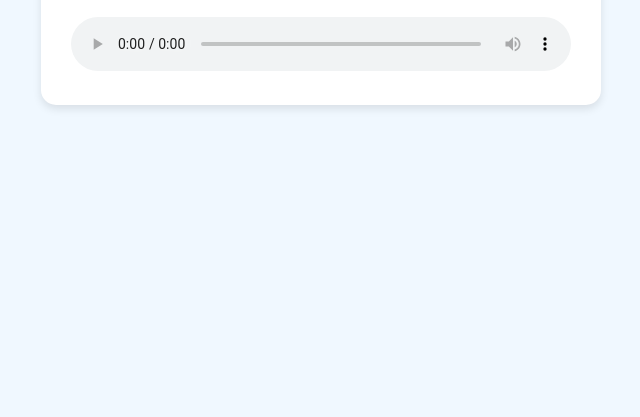
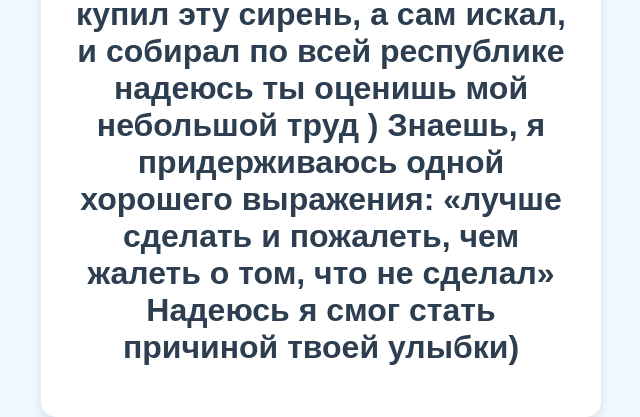
Before and after one commit to Alik3001/qrtext, a plain HTML site: page index.html in a window 1280 px wide. Shown: the part 441-858 px from the top of the page, without its empty margins (319-959 px from the left). Before the commit the page ends 800 px from the top, so only its background shows below. Drawn offline with Linux system fonts and the light colour scheme.

Commit message:
Changed name

```diff
--- a/index.html
+++ b/index.html
@@ -37,14 +37,20 @@
 </head>
 <body>
     <div class="message-box">
-        <h1>Ассаляму алейкум Уа РахматулЛахи уа баракятуху 👋</h1>
+        <h1>Сразу представлюсь меня зовут Алихан.
+Я понимаю что я не первый и последний человек который с тобой хочет познакомиться, узнать тебя. Но тем не менее я очень постараюсь это исправить.
+
+   И да это всего лишь сирень  , и  это тебя ни к чему не обязывает , я просто хотел сделать тебе приятное. ( Если сказать честно, я не просто купил эту сирень, а сам искал, и собирал  по всей республике надеюсь ты оценишь мой небольшой труд )
+Знаешь, я придерживаюсь одной хорошего выражения: «лучше сделать и пожалеть, чем  жалеть о том, что не сделал»
+
+
+
+
+
+Надеюсь я смог стать причиной твоей улыбки)</h1>
         <p></p>
         <p></p>
 
-        <audio controls>
-            <source src="voice-message.mp3.m4a" type="audio/mp4">
-            Ваш браузер не поддерживает аудио.
-        </audio>
     </div>
 </body>
 </html>
```
